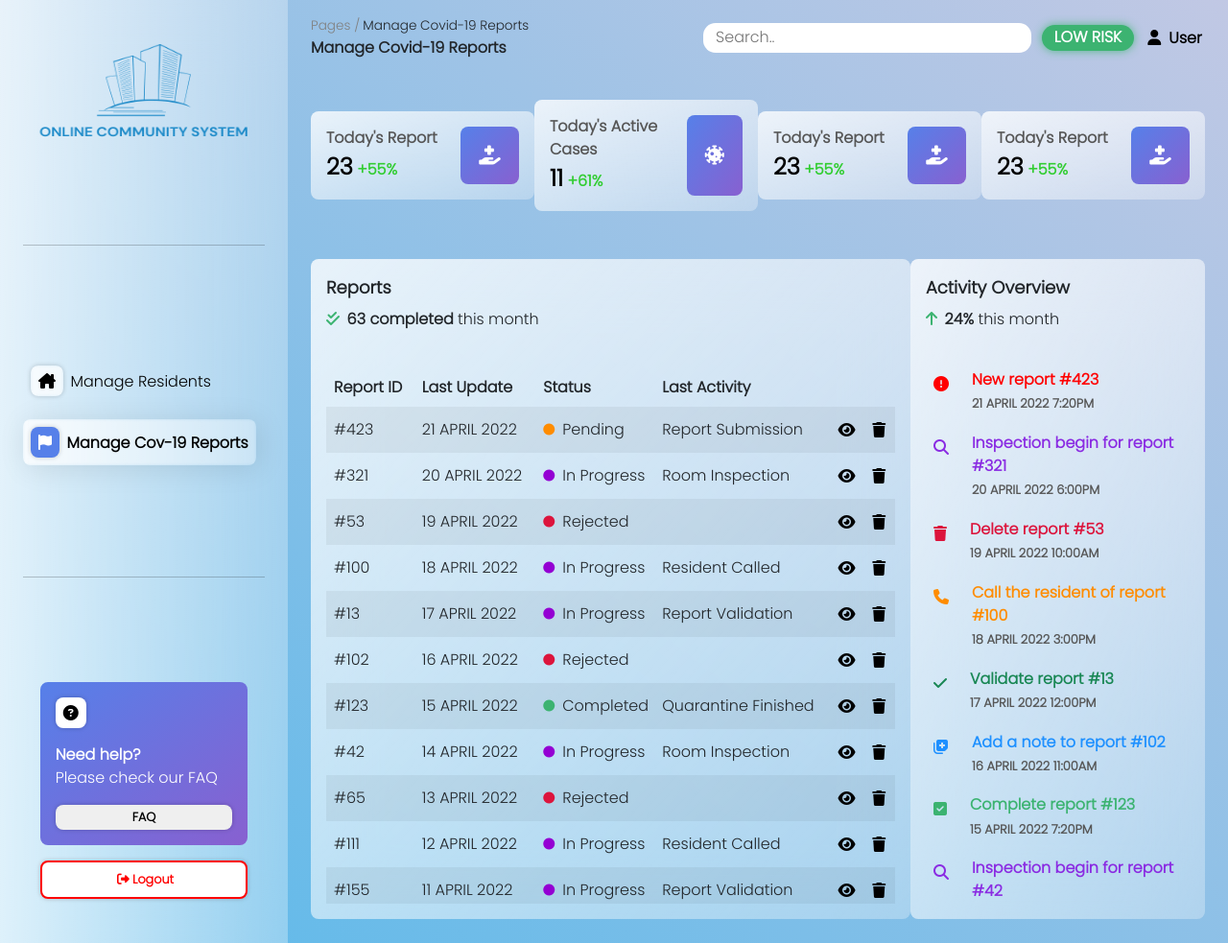
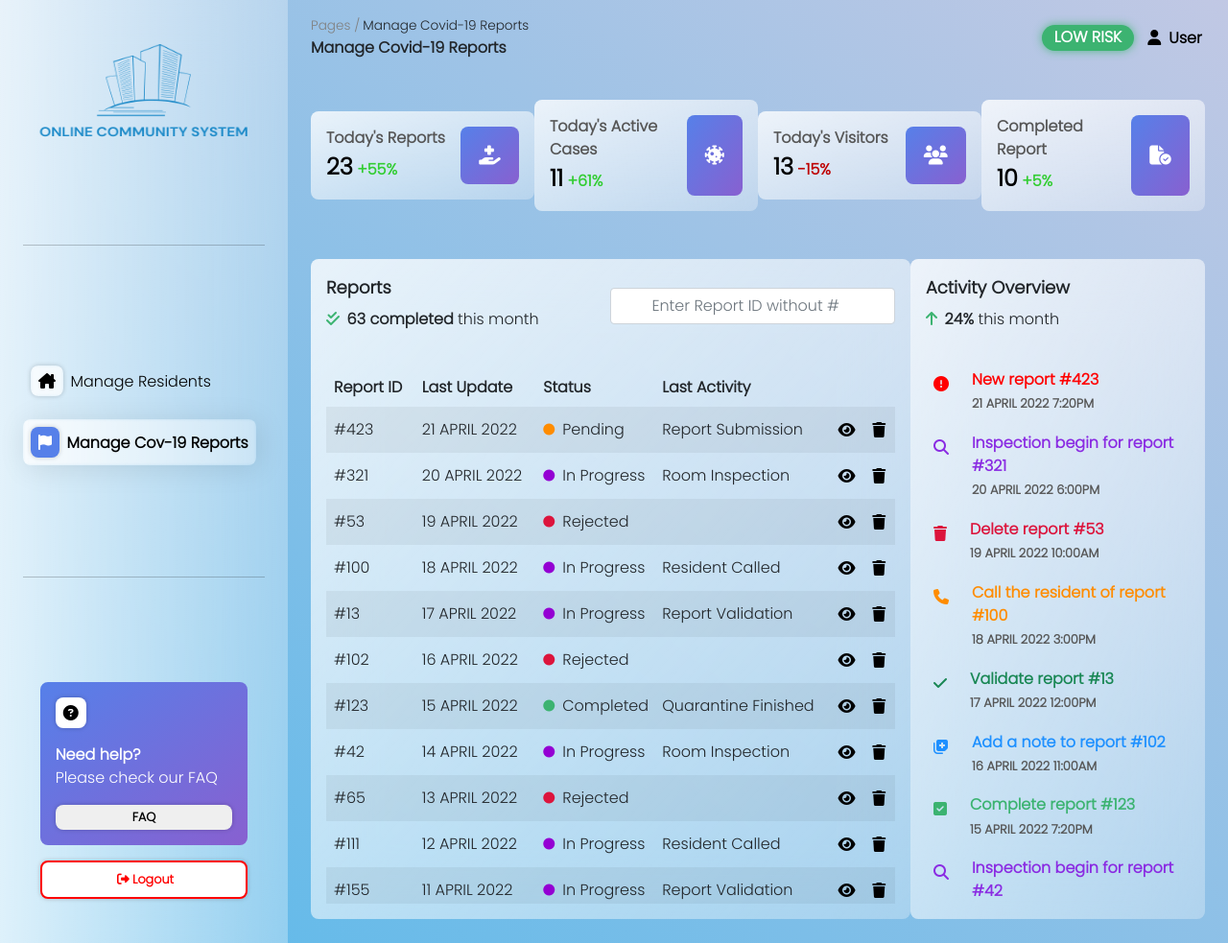
Before and after one commit to mekukun/OC-Team1, a PHP site: page /admin/managecovreport.html in a window 1280 px wide. Shown: the whole page at 96% size. Run offline with PHP 8.4, Linux system fonts and the light colour scheme; some libraries are stand-ins or nearby versions.

Commit message:
Add functional search bar

```diff
--- a/admin/managecovreport.html
+++ b/admin/managecovreport.html
@@ -83,11 +83,6 @@
             </div>
           </div>
           <div class="rightdash">
-            <div>
-              <form>
-                <input type="text" placeholder="Search.." />
-              </form>
-            </div>
             <div class="status"><span>LOW RISK</span></div>
             <a href="profileadmin.html"
               ><div><i class="fa-solid fa-user"></i><span>User</span></div></a
@@ -98,7 +93,7 @@
           <div class="statsboard">
             <div class="stats glasscard">
               <div class="statsbody">
-                <span>Today's Report</span>
+                <span>Today's Reports</span>
                 <div>
                   <span>23</span>
                   <span>+55%</span>
@@ -118,33 +113,44 @@
             </div>
             <div class="stats glasscard">
               <div class="statsbody">
-                <span>Today's Report</span>
+                <span>Today's Visitors</span>
                 <div>
-                  <span>23</span>
-                  <span>+55%</span>
+                  <span>13</span>
+                  <span id="decrease">-15%</span>
                 </div>
               </div>
-              <i class="fa-solid fa-hand-holding-medical fa-lg"></i>
+              <i class="fa-solid fa-users fa-lg"></i>
             </div>
             <div class="stats glasscard">
               <div class="statsbody">
-                <span>Today's Report</span>
+                <span>Completed Report</span>
                 <div>
-                  <span>23</span>
-                  <span>+55%</span>
+                  <span>10</span>
+                  <span>+5%</span>
                 </div>
               </div>
-              <i class="fa-solid fa-hand-holding-medical fa-lg"></i>
+              <i class="fa-solid fa-file-circle-check fa-lg"></i>
             </div>
           </div>
           <div class="reportboard">
             <div class="reportlist glasscard">
+              <div class="d-flex justify-content-between align-items-center">
                 <div class="upperactivity">
                   <span>Reports</span>
                   <div class="my-2">
                     <i class="fa-solid fa-check-double"></i>
                     <span>63 completed</span>
                     <span>this month</span>
+                  </div>
+                </div>
+                <div class="form-outline w-50">
+                  <input
+                    type="search"
+                    id="searchreportid"
+                    class="form-control text-center"
+                    placeholder="Enter Report ID without #"
+                    aria-label="Search"
+                  />
                 </div>
               </div>
               <div class="wrapaccord">
--- a/assets/css/stylesheet.css
+++ b/assets/css/stylesheet.css
@@ -294,6 +294,10 @@ a {
   color: limegreen;
 }
 
+.statsbody #decrease {
+  color: #be0000;
+}
+
 .reportboard {
   display: flex;
   flex-direction: row;
--- a/assets/js/covreportcolumn.js
+++ b/assets/js/covreportcolumn.js
@@ -34,3 +34,25 @@ function addRow(data) {
     }
   }
 }
+
+function retrievecolumn() {
+  fetch("../assets/js/covreportdetail.json")
+    .then((response) => response.json())
+    .then((data) => {
+      console.log(data[0].reportlistdetail.reportid);
+      addRow(data);
+    });
+}
+
+$(document).keypress("#searchreportid", function (event) {
+  var keycode = event.keyCode || event.which;
+  if (keycode == "13") {
+    if ($("#searchreportid").val() == "") {
+      $("tr:first-child").remove();
+      retrievecolumn();
+    } else {
+      let reportidsearched = $("#searchreportid").val();
+      $("tr:not([data-id=" + reportidsearched + "])").remove();
+    }
+  }
+});
```
Lines whose indentation alone changed are shown as unchanged.
